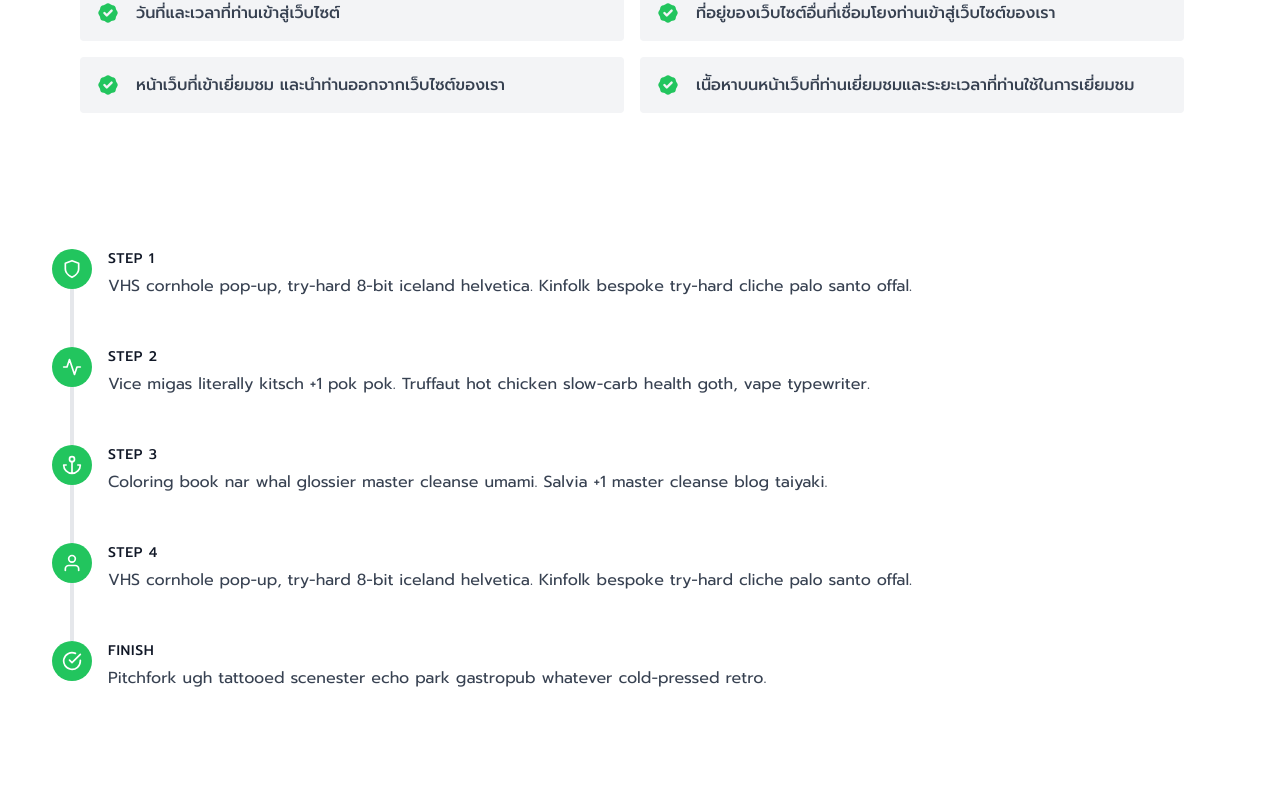
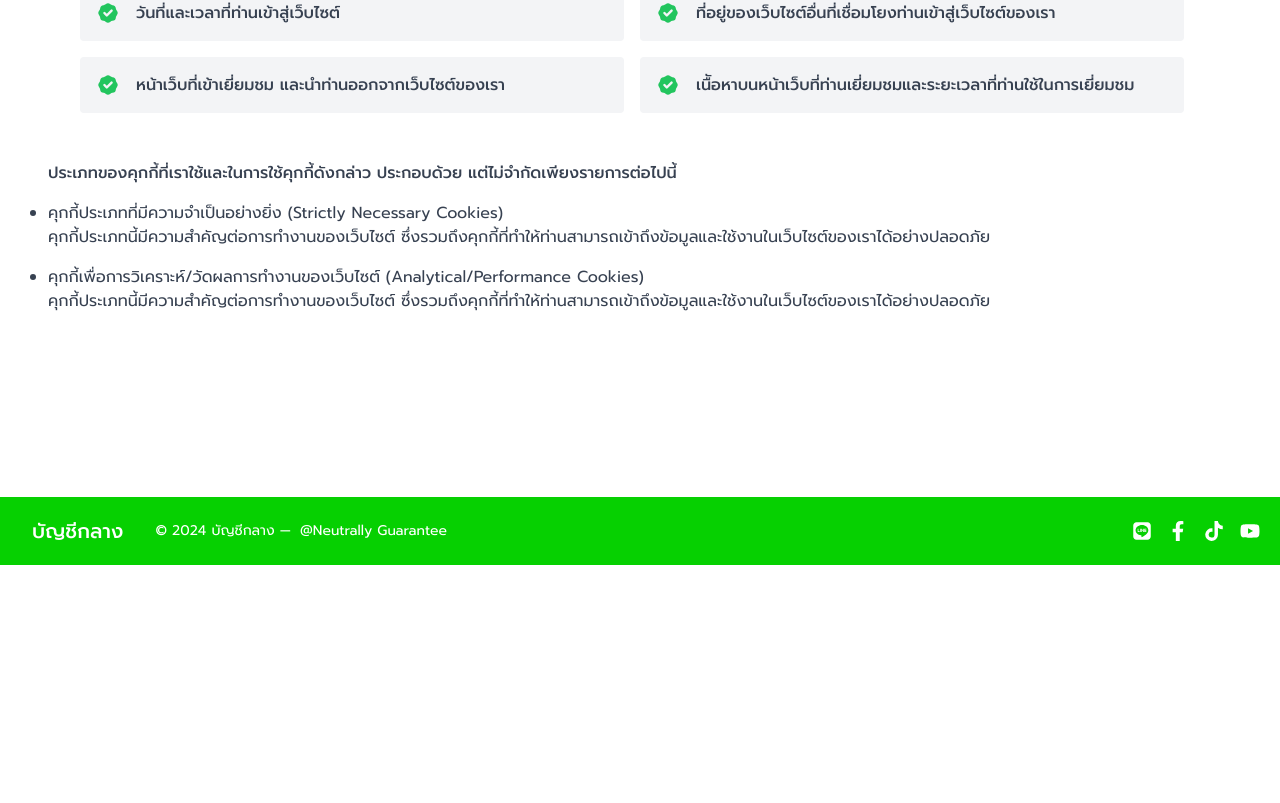
Before and after one commit to folkjibi/fastwork-neutrally, a React (Vite) app: page /policy in a window 1280 px wide. Shown: the part 637-1440 px from the top of the page. After the commit the page ends 1202 px from the top, so only its background shows below. Built offline with nearby package versions, Linux system fonts and the light colour scheme.

Commit message:
commit edit policy

```diff
--- a/src/components/Navbar/Navbar.jsx
+++ b/src/components/Navbar/Navbar.jsx
@@ -23,7 +23,7 @@ const Navbar = () => {
   return (
     <>
       <header className="fixed top-0 left-0 right-0 z-[99] text-black bg-white border-b-[1px] border-secondary">
-        <nav className="container flex h-[70px] items-center justify-between py-2">
+        <nav className="container flex h-[70px] items-center justify-between py-2 px-2">
           <div className="text-2xl md:text-3xl">
             <Link to="/" className="inline-block font-bold text-primary">
               <div className="flex space-x-2">
--- a/src/components/policyComp/Cookies.jsx
+++ b/src/components/policyComp/Cookies.jsx
@@ -25,7 +25,7 @@ const Cookies = () => {
 
                             <div className="container mx-auto">
                                 <div className="w-full mt-10 mb-2">
-                                    <p className="text-base leading-relaxed mx-auto">
+                                    <p className="text-base font-medium leading-relaxed mx-auto">
                                         การทำงานของคุกกี้ ช่วยให้เรารวบรวมและจัดเก็บข้อมูลการเยี่ยมชมเว็บไซต์ของท่านดังต่อไปนี้โดยอัตโนมัติ
                                     </p>
                                 </div>
@@ -73,80 +73,20 @@ const Cookies = () => {
                                 </div>
                             </div>
 
-                            <div className="container px-5 py-24 mx-auto flex flex-wrap">
-                                <div className="flex flex-wrap w-full">
-                                    <div className="md:pr-10 md:py-6">
-                                        <div className="flex relative pb-12">
-                                            <div className="h-full w-10 absolute inset-0 flex items-center justify-center">
-                                                <div className="h-full w-1 bg-gray-200 pointer-events-none"></div>
-                                            </div>
-                                            <div className="flex-shrink-0 w-10 h-10 rounded-full bg-green-500 inline-flex items-center justify-center text-white relative z-10">
-                                                <svg fill="none" stroke="currentColor" stroke-linecap="round" stroke-linejoin="round" stroke-width="2" className="w-5 h-5" viewBox="0 0 24 24">
-                                                    <path d="M12 22s8-4 8-10V5l-8-3-8 3v7c0 6 8 10 8 10z"></path>
-                                                </svg>
-                                            </div>
-                                            <div className="flex-grow pl-4">
-                                                <h2 className="font-medium title-font text-sm text-gray-900 mb-1 tracking-wider">STEP 1</h2>
-                                                <p className="leading-relaxed">VHS cornhole pop-up, try-hard 8-bit iceland helvetica. Kinfolk bespoke try-hard cliche palo santo offal.</p>
-                                            </div>
-                                        </div>
-                                        <div className="flex relative pb-12">
-                                            <div className="h-full w-10 absolute inset-0 flex items-center justify-center">
-                                                <div className="h-full w-1 bg-gray-200 pointer-events-none"></div>
-                                            </div>
-                                            <div className="flex-shrink-0 w-10 h-10 rounded-full bg-green-500 inline-flex items-center justify-center text-white relative z-10">
-                                                <svg fill="none" stroke="currentColor" stroke-linecap="round" stroke-linejoin="round" stroke-width="2" className="w-5 h-5" viewBox="0 0 24 24">
-                                                    <path d="M22 12h-4l-3 9L9 3l-3 9H2"></path>
-                                                </svg>
-                                            </div>
-                                            <div className="flex-grow pl-4">
-                                                <h2 className="font-medium title-font text-sm text-gray-900 mb-1 tracking-wider">STEP 2</h2>
-                                                <p className="leading-relaxed">Vice migas literally kitsch +1 pok pok. Truffaut hot chicken slow-carb health goth, vape typewriter.</p>
-                                            </div>
-                                        </div>
-                                        <div className="flex relative pb-12">
-                                            <div className="h-full w-10 absolute inset-0 flex items-center justify-center">
-                                                <div className="h-full w-1 bg-gray-200 pointer-events-none"></div>
-                                            </div>
-                                            <div className="flex-shrink-0 w-10 h-10 rounded-full bg-green-500 inline-flex items-center justify-center text-white relative z-10">
-                                                <svg fill="none" stroke="currentColor" stroke-linecap="round" stroke-linejoin="round" stroke-width="2" className="w-5 h-5" viewBox="0 0 24 24">
-                                                    <circle cx="12" cy="5" r="3"></circle>
-                                                    <path d="M12 22V8M5 12H2a10 10 0 0020 0h-3"></path>
-                                                </svg>
-                                            </div>
-                                            <div className="flex-grow pl-4">
-                                                <h2 className="font-medium title-font text-sm text-gray-900 mb-1 tracking-wider">STEP 3</h2>
-                                                <p className="leading-relaxed">Coloring book nar whal glossier master cleanse umami. Salvia +1 master cleanse blog taiyaki.</p>
-                                            </div>
-                                        </div>
-                                        <div className="flex relative pb-12">
-                                            <div className="h-full w-10 absolute inset-0 flex items-center justify-center">
-                                                <div className="h-full w-1 bg-gray-200 pointer-events-none"></div>
-                                            </div>
-                                            <div className="flex-shrink-0 w-10 h-10 rounded-full bg-green-500 inline-flex items-center justify-center text-white relative z-10">
-                                                <svg fill="none" stroke="currentColor" stroke-linecap="round" stroke-linejoin="round" stroke-width="2" className="w-5 h-5" viewBox="0 0 24 24">
-                                                    <path d="M20 21v-2a4 4 0 00-4-4H8a4 4 0 00-4 4v2"></path>
-                                                    <circle cx="12" cy="7" r="4"></circle>
-                                                </svg>
-                                            </div>
-                                            <div className="flex-grow pl-4">
-                                                <h2 className="font-medium title-font text-sm text-gray-900 mb-1 tracking-wider">STEP 4</h2>
-                                                <p className="leading-relaxed">VHS cornhole pop-up, try-hard 8-bit iceland helvetica. Kinfolk bespoke try-hard cliche palo santo offal.</p>
-                                            </div>
-                                        </div>
-                                        <div className="flex relative">
-                                            <div className="flex-shrink-0 w-10 h-10 rounded-full bg-green-500 inline-flex items-center justify-center text-white relative z-10">
-                                                <svg fill="none" stroke="currentColor" stroke-linecap="round" stroke-linejoin="round" stroke-width="2" className="w-5 h-5" viewBox="0 0 24 24">
-                                                    <path d="M22 11.08V12a10 10 0 11-5.93-9.14"></path>
-                                                    <path d="M22 4L12 14.01l-3-3"></path>
-                                                </svg>
-                                            </div>
-                                            <div className="flex-grow pl-4">
-                                                <h2 className="font-medium title-font text-sm text-gray-900 mb-1 tracking-wider">FINISH</h2>
-                                                <p className="leading-relaxed">Pitchfork ugh tattooed scenester echo park gastropub whatever cold-pressed retro.</p>
-                                            </div>
-                                        </div>
-                                    </div>
+                            <div className="container px-4 py-8 mx-auto">
+                                <p class="text-base font-medium mb-4">ประเภทของคุกกี้ที่เราใช้และในการใช้คุกกี้ดังกล่าว ประกอบด้วย แต่ไม่จำกัดเพียงรายการต่อไปนี้</p>
+
+                                <div className="list-item mb-4">
+                                    <span>คุกกี้ประเภทที่มีความจำเป็นอย่างยิ่ง (Strictly Necessary Cookies)</span>
+                                    <p>
+                                        คุกกี้ประเภทนี้มีความสำคัญต่อการทำงานของเว็บไซต์ ซึ่งรวมถึงคุกกี้ที่ทำให้ท่านสามารถเข้าถึงข้อมูลและใช้งานในเว็บไซต์ของเราได้อย่างปลอดภัย
+                                    </p>
+                                </div>
+                                <div className="list-item mb-4">
+                                    <span>คุกกี้เพื่อการวิเคราะห์/วัดผลการทำงานของเว็บไซต์ (Analytical/Performance Cookies)</span>
+                                    <p>
+                                        คุกกี้ประเภทนี้มีความสำคัญต่อการทำงานของเว็บไซต์ ซึ่งรวมถึงคุกกี้ที่ทำให้ท่านสามารถเข้าถึงข้อมูลและใช้งานในเว็บไซต์ของเราได้อย่างปลอดภัย
+                                    </p>
                                 </div>
                             </div>
                         </div>
```
